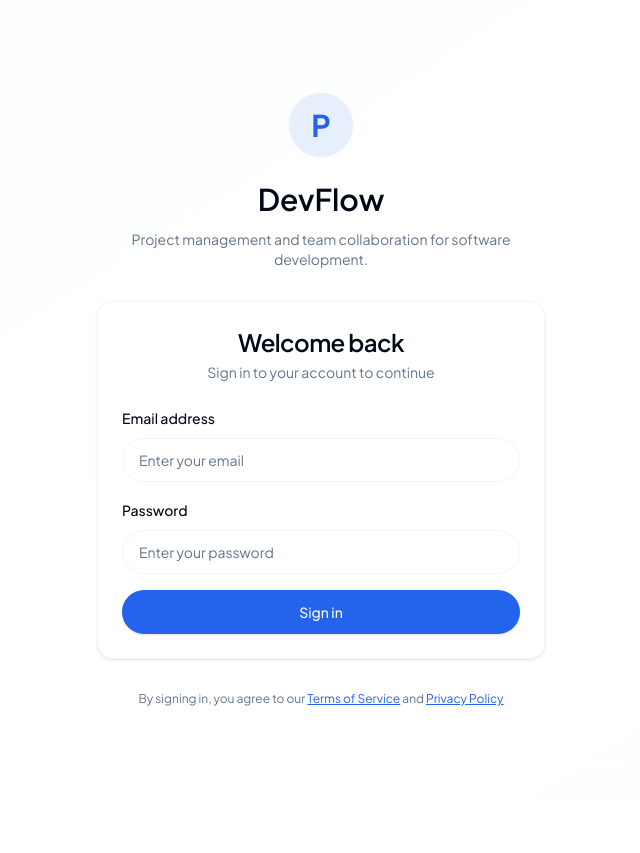
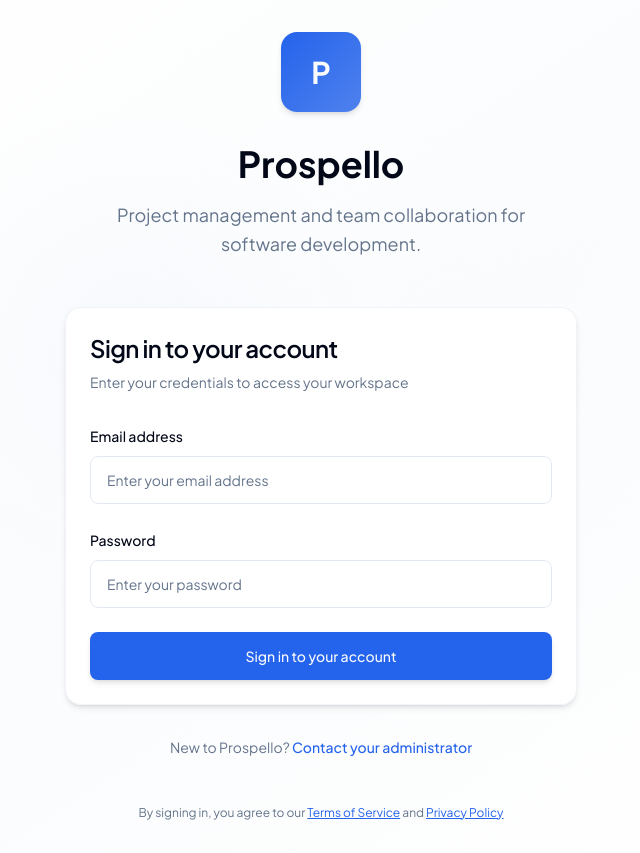
Before and after one commit to shenzc7/Prospello, a Next.js app: page /login in a window 1280 px wide. Shown: the whole page, without its empty margins (319-959 px from the left). Before the commit the page ends 800 px from the top, so only its background shows below. Built offline with nearby package versions, Linux system fonts and the light colour scheme; no server answers.

Commit message:
Update authentication and UI components
- Improve login page layout and styling
- Update login form components
- Remove unused board page
- Update string configurations

```diff
--- a/app/(auth)/login/page.tsx
+++ b/app/(auth)/login/page.tsx
@@ -12,35 +12,46 @@ export const metadata: Metadata = {
 
 export default function LoginPage() {
   return (
-    <div className="relative flex min-h-screen items-center justify-center px-4 py-8 sm:px-6 lg:px-8">
-      {/* Subtle background gradient */}
-      <div className="pointer-events-none absolute inset-0 -z-10 bg-gradient-to-br from-muted/20 via-background to-muted/10" aria-hidden />
+    <div className="relative flex min-h-screen items-center justify-center bg-gradient-to-br from-background via-muted/30 to-background px-4 py-8 sm:px-6 lg:px-8">
+      {/* Background decorative elements */}
+      <div className="pointer-events-none absolute inset-0 -z-10">
+        <div className="absolute left-1/4 top-1/4 h-64 w-64 rounded-full bg-primary/5 blur-3xl"></div>
+        <div className="absolute right-1/4 bottom-1/4 h-96 w-96 rounded-full bg-accent/10 blur-3xl"></div>
+      </div>
 
       {/* Main content container */}
-      <div className="w-full max-w-md space-y-8">
-        {/* Logo and branding */}
-        <div className="text-center">
-          <div className="mx-auto mb-6 flex h-16 w-16 items-center justify-center rounded-full bg-primary/10 ring-1 ring-border/20">
-            <span className="text-3xl font-bold text-primary">P</span>
+      <div className="w-full max-w-lg">
+        {/* Header section */}
+        <div className="mb-12 text-center">
+          <div className="mx-auto mb-8 flex h-20 w-20 items-center justify-center rounded-2xl bg-gradient-to-br from-primary to-primary/80 shadow-card">
+            <span className="text-3xl font-bold text-primary-foreground">P</span>
           </div>
-          <h1 className="text-3xl font-semibold text-foreground">{strings.app.name}</h1>
-          <p className="mt-3 text-sm text-muted-foreground max-w-sm mx-auto">{strings.app.tagline}</p>
+          <h1 className="text-4xl font-bold text-foreground mb-4">{strings.app.name}</h1>
+          <p className="text-lg text-muted-foreground max-w-md mx-auto leading-relaxed">
+            {strings.app.tagline}
+          </p>
         </div>
 
         {/* Login card */}
-        <Card className="border-border/40 bg-card/90 shadow-lg backdrop-blur-sm">
-          <CardHeader className="space-y-1 pb-6">
-            <CardTitle className="text-2xl font-semibold text-foreground text-center">Welcome back</CardTitle>
-            <CardDescription className="text-muted-foreground text-center">
-              Sign in to your account to continue
+        <Card className="shadow-card border-border/50 bg-card/95 backdrop-blur-sm">
+          <CardHeader className="space-y-2 pb-8">
+            <CardTitle className="text-2xl font-semibold text-foreground">Sign in to your account</CardTitle>
+            <CardDescription className="text-muted-foreground">
+              Enter your credentials to access your workspace
             </CardDescription>
           </CardHeader>
-          <CardContent className="space-y-6">
+          <CardContent>
             <Suspense fallback={
-              <div className="space-y-4">
-                <div className="h-11 w-full animate-pulse rounded-lg bg-muted/60"></div>
-                <div className="h-11 w-full animate-pulse rounded-lg bg-muted/60"></div>
-                <div className="h-11 w-full animate-pulse rounded-lg bg-primary/20"></div>
+              <div className="space-y-6">
+                <div className="space-y-2">
+                  <div className="h-4 w-20 animate-pulse rounded bg-muted/60"></div>
+                  <div className="h-12 w-full animate-pulse rounded-lg bg-muted/60"></div>
+                </div>
+                <div className="space-y-2">
+                  <div className="h-4 w-20 animate-pulse rounded bg-muted/60"></div>
+                  <div className="h-12 w-full animate-pulse rounded-lg bg-muted/60"></div>
+                </div>
+                <div className="h-12 w-full animate-pulse rounded-full bg-primary/20"></div>
               </div>
             }>
               <LoginForm />
@@ -48,8 +59,18 @@ export default function LoginPage() {
           </CardContent>
         </Card>
 
+        {/* Additional info */}
+        <div className="mt-8 text-center">
+          <p className="text-sm text-muted-foreground">
+            New to {strings.app.name}?{' '}
+            <a href="#" className="font-medium text-primary hover:text-primary/80 transition-colors focus:outline-none focus:ring-2 focus:ring-primary/20 rounded">
+              Contact your administrator
+            </a>
+          </p>
+        </div>
+
         {/* Footer */}
-        <div className="text-center">
+        <div className="mt-12 text-center">
           <p className="text-xs text-muted-foreground">
             By signing in, you agree to our{' '}
             <a href="#" className="text-primary underline hover:text-primary/80 transition-colors focus:outline-none focus:ring-2 focus:ring-primary/20 rounded">
--- a/app/board/page.tsx
+++ /dev/null
@@ -1,190 +0,0 @@
-'use client'
-
-import { useMemo, useState } from 'react'
-import Link from 'next/link'
-import { DndContext, DragEndEvent, PointerSensor, useSensor, useSensors } from '@dnd-kit/core'
-
-import { StatusColumn } from '@/components/board/StatusColumn'
-import { FiltersBar } from '@/components/layout/FiltersBar'
-import { PageHeader } from '@/components/layout/PageHeader'
-import { EmptyState } from '@/components/ui/EmptyState'
-import { SkeletonRow } from '@/components/ui/SkeletonRow'
-import { strings } from '@/config/strings'
-import { getIndianFiscalLabel } from '@/lib/india'
-import {
-  Objective,
-  useObjectives,
-  useUpdateObjectiveStatus,
-  type ObjectiveStatusValue,
-} from '@/hooks/useObjectives'
-
-type StatusBuckets = Record<ObjectiveStatusValue, Objective[]>
-
-const columns: Array<{ id: ObjectiveStatusValue; title: string; description: string }> = [
-  { id: 'NOT_STARTED', title: 'Not Started', description: 'Plan and align to kick off.' },
-  { id: 'IN_PROGRESS', title: 'In Progress', description: 'Execution underway with weekly check-ins.' },
-  { id: 'AT_RISK', title: 'At Risk', description: 'Needs attention to avoid slipping.' },
-  { id: 'DONE', title: 'Done', description: 'Closed out and ready for showcase.' },
-]
-
-export default function BoardPage() {
-  const [teamId, setTeamId] = useState('')
-  const [ownerId, setOwnerId] = useState('')
-  const [fiscalQuarter, setFiscalQuarter] = useState('')
-
-  const objectivesQuery = useObjectives({
-    teamId: teamId || undefined,
-    ownerId: ownerId || undefined,
-    fiscalQuarter: fiscalQuarter ? Number(fiscalQuarter) : undefined,
-    limit: 200,
-  })
-  const updateStatus = useUpdateObjectiveStatus()
-  const objectives = objectivesQuery.data?.objectives ?? []
-  const sensors = useSensors(useSensor(PointerSensor, { activationConstraint: { distance: 4 } }))
-
-  const grouped = useMemo(() =>
-    objectives.reduce<StatusBuckets>((acc, objective) => {
-      acc[objective.status].push(objective)
-      return acc
-    }, { NOT_STARTED: [], IN_PROGRESS: [], AT_RISK: [], DONE: [] }),
-  [objectives])
-
-  const teamOptions = useMemo(() => {
-    const map = new Map<string, string>()
-    objectives.forEach((objective) => { if (objective.team) map.set(objective.team.id, objective.team.name) })
-    return Array.from(map.entries()).map(([value, label]) => ({ value, label }))
-  }, [objectives])
-
-  const ownerOptions = useMemo(() => {
-    const map = new Map<string, string>()
-    objectives.forEach((objective) => map.set(objective.owner.id, objective.owner.name ?? objective.owner.email))
-    return Array.from(map.entries()).map(([value, label]) => ({ value, label }))
-  }, [objectives])
-
-  const quarterOptions = useMemo(() => {
-    const set = new Set<number>()
-    objectives.forEach((objective) => set.add(objective.fiscalQuarter))
-    return Array.from(set)
-      .sort((a, b) => a - b)
-      .map((value) => ({ value: String(value), label: getIndianFiscalLabel(value) }))
-  }, [objectives])
-
-  const handleDragEnd = (event: DragEndEvent) => {
-    const { active, over } = event
-    if (!over || !active?.id) return
-    const nextStatus = over.id as ObjectiveStatusValue | undefined
-    const currentStatus = active.data.current?.status as ObjectiveStatusValue | undefined
-    if (nextStatus && nextStatus !== currentStatus) {
-      updateStatus.mutate({ id: String(active.id), status: nextStatus })
-    }
-  }
-
-  const showEmpty = !objectivesQuery.isLoading && !objectivesQuery.isError && objectives.length === 0
-
-  return (
-    <div className="space-y-6">
-      <PageHeader
-        title="Soul OKR Board"
-        description="Track Indian fiscal flow across teams and nudge GST compliance objectives forward."
-        actions={
-          <Link
-            href="/okrs"
-            className="rounded-full border border-border/60 px-4 py-2 text-sm font-medium text-foreground transition hover:bg-border/10"
-          >
-            {strings.navigation.items.okrs}
-          </Link>
-        }
-      />
-      <FiltersBar>
-        <FilterSelect
-          id="board-team-filter"
-          label="Team"
-          value={teamId}
-          onChange={setTeamId}
-          options={teamOptions}
-          placeholder="All teams"
-        />
-        <FilterSelect
-          id="board-owner-filter"
-          label="Owner"
-          value={ownerId}
-          onChange={setOwnerId}
-          options={ownerOptions}
-          placeholder="All owners"
-        />
-        <FilterSelect
-          id="board-quarter-filter"
-          label="Indian Fiscal Quarter"
-          value={fiscalQuarter}
-          onChange={setFiscalQuarter}
-          options={quarterOptions}
-          placeholder="All quarters"
-        />
-        <p className="ml-auto text-xs text-muted-foreground/80">GST Compliance Objective keeps filings on track.</p>
-      </FiltersBar>
-      {objectivesQuery.isLoading ? (
-        <div className="space-y-3" aria-live="polite">
-          <SkeletonRow lines={3} />
-          <SkeletonRow lines={3} />
-        </div>
-      ) : null}
-      {objectivesQuery.isError ? (
-        <div className="rounded-2xl border border-destructive/20 bg-destructive/5 p-4 text-sm text-destructive">
-          {objectivesQuery.error?.message ?? strings.errors.objectivesLoad}
-        </div>
-      ) : null}
-      {showEmpty ? (
-        <EmptyState
-          title="No objectives match your filters"
-          description="Adjust filters to explore the Soul OKR flow or seed fresh initiatives."
-        />
-      ) : null}
-      <DndContext sensors={sensors} onDragEnd={handleDragEnd}>
-        <div className="grid gap-4 lg:grid-cols-4">
-          {columns.map((column) => (
-            <StatusColumn
-              key={column.id}
-              status={column.id}
-              title={column.title}
-              description={column.description}
-              objectives={grouped[column.id] ?? []}
-              isUpdating={updateStatus.isPending}
-            />
-          ))}
-        </div>
-      </DndContext>
-    </div>
-  )
-}
-
-type FilterSelectProps = {
-  id: string
-  label: string
-  value: string
-  onChange: (value: string) => void
-  options: Array<{ value: string; label: string }>
-  placeholder: string
-}
-
-function FilterSelect({ id, label, value, onChange, options, placeholder }: FilterSelectProps) {
-  return (
-    <div className="flex items-center gap-2">
-      <label className="text-sm text-muted-foreground" htmlFor={id}>
-        {label}
-      </label>
-      <select
-        id={id}
-        className="h-10 rounded-full border border-border/70 bg-background/95 px-4 text-sm focus-visible:outline-none focus-visible:ring-2 focus-visible:ring-ring"
-        value={value}
-        onChange={(event) => onChange(event.target.value)}
-      >
-        <option value="">{placeholder}</option>
-        {options.map((option) => (
-          <option key={option.value} value={option.value}>
-            {option.label}
-          </option>
-        ))}
-      </select>
-    </div>
-  )
-}
--- a/components/auth/LoginForm.tsx
+++ b/components/auth/LoginForm.tsx
@@ -60,7 +60,7 @@ export function LoginForm() {
 
   return (
     <Form {...form}>
-      <form onSubmit={form.handleSubmit(onSubmit)} className="space-y-4">
+      <form onSubmit={form.handleSubmit(onSubmit)} className="space-y-6">
         <FormField
           control={form.control}
           name="email"
@@ -70,9 +70,9 @@ export function LoginForm() {
               <FormControl>
                 <Input
                   data-testid="login-email"
-                  placeholder="Enter your email"
+                  placeholder="Enter your email address"
                   autoComplete="email"
-                  className="h-11 border-border/40 bg-background/50 focus:border-primary focus:ring-2 focus:ring-primary/20"
+                  className="h-12 rounded-lg border-border bg-background px-4 text-sm transition-colors focus:border-primary focus:ring-2 focus:ring-primary/20"
                   {...field}
                 />
               </FormControl>
@@ -93,7 +93,7 @@ export function LoginForm() {
                   type="password"
                   placeholder="Enter your password"
                   autoComplete="current-password"
-                  className="h-11 border-border/40 bg-background/50 focus:border-primary focus:ring-2 focus:ring-primary/20"
+                  className="h-12 rounded-lg border-border bg-background px-4 text-sm transition-colors focus:border-primary focus:ring-2 focus:ring-primary/20"
                   {...field}
                 />
               </FormControl>
@@ -103,24 +103,27 @@ export function LoginForm() {
         />
 
         {formError ? (
-          <Alert data-testid="login-error" variant="destructive" className="text-sm">
-            {formError}
+          <Alert data-testid="login-error" variant="destructive" className="rounded-lg border-destructive/20 bg-destructive/5 text-sm">
+            <div className="flex items-center gap-2">
+              <span className="text-destructive">⚠️</span>
+              {formError}
+            </div>
           </Alert>
         ) : null}
 
         <Button
           data-testid="login-submit"
-          className="h-11 w-full rounded-full bg-primary text-primary-foreground font-medium shadow-soft hover:bg-primary/90 focus:ring-2 focus:ring-primary/20 transition-all"
+          className="h-12 w-full rounded-lg bg-primary text-primary-foreground font-medium text-sm shadow-card hover:shadow-card-hover hover:bg-primary/90 focus:ring-2 focus:ring-primary/20 transition-all"
           type="submit"
           disabled={isSubmitting}
         >
           {isSubmitting ? (
-            <div className="flex items-center gap-2">
+            <div className="flex items-center gap-3">
               <div className="h-4 w-4 animate-spin rounded-full border-2 border-primary-foreground border-t-transparent"></div>
               Signing in...
             </div>
           ) : (
-            'Sign in'
+            'Sign in to your account'
           )}
         </Button>
       </form>
--- a/config/strings.ts
+++ b/config/strings.ts
@@ -1,6 +1,6 @@
 export const strings = {
   app: {
-    name: process.env.NEXT_PUBLIC_BRAND_NAME || 'DevFlow',
+    name: process.env.NEXT_PUBLIC_BRAND_NAME || 'Prospello',
     tagline:
       process.env.NEXT_PUBLIC_BRAND_TAGLINE ||
       'Project management and team collaboration for software development.',
```
